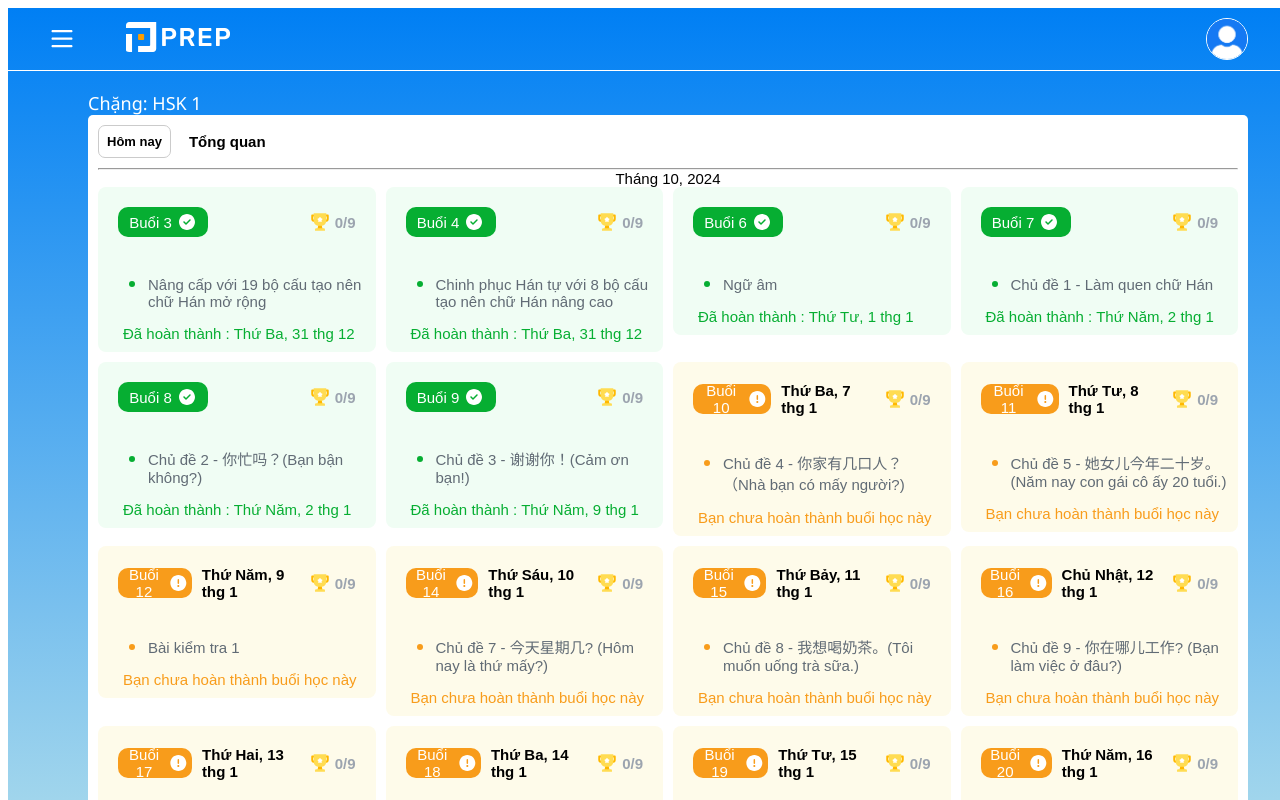
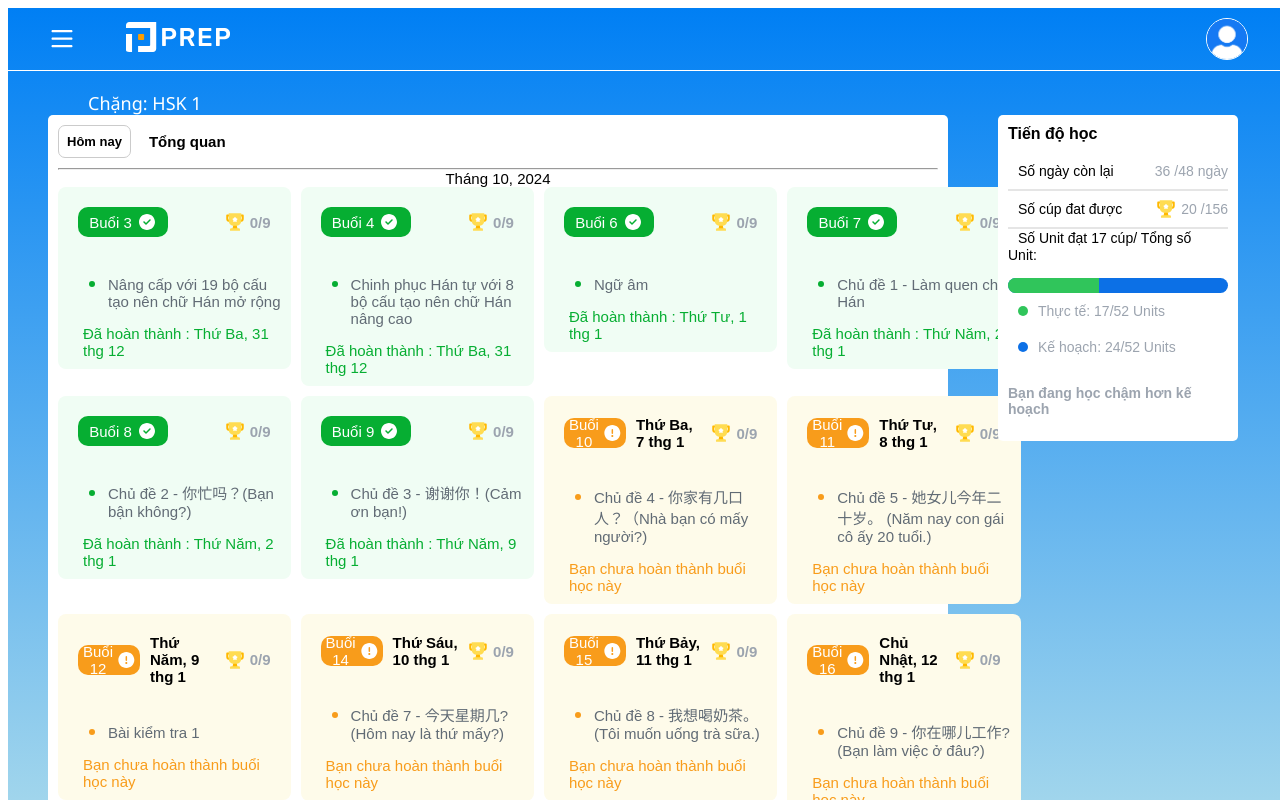
Before and after one commit to thuhuong1234/test-ui, a Vue app: page / in a window 1280 px wide. Shown: the top 800 px of the page. Built offline with nearby package versions, Linux system fonts and the light colour scheme.

Commit message:
Implement process container

```diff
--- a/src/App.vue
+++ b/src/App.vue
@@ -7,9 +7,10 @@
           Chặng: {{ data.level_name }}
         </label>
         <div class="dashboard">
-          <div class="dashboard-header">
-            <div class="dashboard-btn">Hôm nay</div>
-            <div class="dashboard-title">Tổng quan</div>
+          <div class="sessions">
+            <div class="sessions-header">
+              <div class="sessions-btn">Hôm nay</div>
+              <div class="sessions-title">Tổng quan</div>
             </div>
             <hr class="hr" />
             <div class="month">
@@ -18,6 +19,9 @@
             </div>
             <AppMain />
           </div>
+          <SessionProcess />
+        </div>
+
 
       </div>
     </main>
@@ -28,6 +32,7 @@
 import AppHeader from "@/components/AppHeader.vue";
 import AppMain from "@/components/AppMain.vue";
 import data from "@/server/api/data";
+import SessionProcess from "./components/SessionProcess.vue";
 </script>
 <style scoped>
 * {
@@ -62,11 +67,16 @@ import data from "@/server/api/data";
 }
 
 .dashboard {
+  display: flex;
+  gap: 10px;
+}
+
+.sessions {
   background-color: #fff;
   border-radius: 5px;
   padding: 10px;
-  margin-left: 40px;
   color: black;
+  width: 75%;
 }
 
 .level-name {
@@ -74,13 +84,13 @@ import data from "@/server/api/data";
   font-size: large;
 }
 
-.dashboard-header {
+.sessions-header {
   display: flex;
   gap: 10px;
   padding-bottom: 10px;
 }
 
-.dashboard-btn {
+.sessions-btn {
   border: 1px solid #cbcbcb;
   border-radius: 7px;
   padding: 8px;
@@ -88,7 +98,7 @@ import data from "@/server/api/data";
   font-size: 13px;
 }
 
-.dashboard-title {
+.sessions-title {
   padding: 8px;
   font-weight: bold;
 }
--- /dev/null
+++ b/src/components/SessionProcess.vue
@@ -0,0 +1,168 @@
+<template>
+    <div class="session-process">
+        <div class="title">Tiến độ học</div>
+        <div class="days-remaining">
+            <span>Số ngày còn lại </span>
+            <div class="count">
+                {{ data.remaining_duration }} /{{ data.duration }} ngày
+            </div>
+        </div>
+        <hr />
+        <div class="earned-cups">
+            <span>Số cúp đat được</span>
+            <div class="count"> <img :src="trophy" alt="Cup">{{ data.missions.earned_cups }} /{{
+                data.missions.total_cups }} </div>
+        </div>
+        <hr />
+        <div class="progress-container">
+            <span>Số Unit đạt {{ data.missions.actual_completed_units }} cúp/ Tổng số Unit:</span>
+            <div class="progress">
+                <div class="progress-fill actual" :style="{ width: actualProgress + '%' }"></div>
+            </div>
+            <div class="progress-bar">
+                <span class="progress-label">
+                    <div class="dot actual"></div>Thực tế: {{ data.missions.actual_completed_units }}/{{
+                        data.missions.total_units }} Units
+                </span>
+                <span class="progress-label">
+                    <div class="dot expected"></div>Kế hoạch: {{ data.missions.expected_completed_units }}/{{
+                        data.missions.total_units }} Units
+                </span>
+            </div>
+
+            <p class="status-label">{{ statusMessage }}</p>
+        </div>
+    </div>
+</template>
+<script setup>
+import { computed } from 'vue';
+import data from '@/server/api/data';
+import trophy from '@/assets/images/trophy.svg';
+const actualProgress = computed(() => {
+    return (
+        (data.missions.actual_completed_units / (data.missions.expected_completed_units + data.missions.actual_completed_units)) *
+        100
+    ).toFixed(2);
+});
+
+const statusMessage = computed(() => {
+    if (
+        data.missions.actual_completed_units >
+        data.missions.expected_completed_units
+    ) {
+        return "Bạn đang học nhanh hơn kế hoạch";
+    } else if (
+        data.missions.actual_completed_units ===
+        data.missions.expected_completed_units
+    ) {
+        return "Bạn đang học đúng với kế hoạch";
+    } else {
+        return "Bạn đang học chậm hơn kế hoạch";
+    }
+});
+
+</script>
+<style scoped>
+.session-process {
+    background-color: #fff;
+    border-radius: 5px;
+    padding: 10px;
+    margin-left: 40px;
+    color: black;
+    width: 20%;
+    height: fit-content;
+}
+
+.title {
+    font-weight: bold;
+    font-size: 16px;
+    margin-bottom: 10px;
+}
+
+.days-remaining,
+.earned-cups {
+    display: flex;
+    justify-content: space-between;
+    align-items: center;
+}
+
+.days-remaining span,
+.earned-cups span,
+.progress-container span {
+    font-weight: 520;
+    font-size: 14px;
+    margin: 10px;
+}
+
+.count {
+    color: #9ca4af;
+    display: flex;
+    align-items: center;
+    gap: 5px;
+    font-size: 14px;
+}
+
+hr {
+    border: 0.1px solid #e5e5e5;
+    margin: 0px;
+}
+
+.progress-bar {
+    margin-bottom: 20px;
+    display: flex;
+    flex-direction: column;
+}
+
+.progress-label {
+    font-size: 14px;
+    margin-top: 15px;
+    color: #9ca4af;
+}
+
+.progress {
+    width: 100%;
+    height: 15px;
+    background-color: #0c70e6;
+    border-radius: 8px;
+    overflow: hidden;
+    position: relative;
+    margin-top: 15px;
+}
+
+.progress-fill {
+    height: 100%;
+    position: absolute;
+    top: 0;
+    left: 0;
+}
+
+.progress-fill.actual {
+    background-color: #30c55b;
+}
+
+.progress-fill.expected {
+    background-color: #0c70e6;
+}
+
+.status-label {
+    font-size: 14px;
+    color: #9ca4af;
+    font-weight: bold;
+}
+
+.dot {
+    width: 10px;
+    height: 10px;
+    border-radius: 50%;
+    display: inline-block;
+    margin-right: 10px;
+}
+
+.dot.actual {
+    background-color: #30c55b;
+}
+
+.dot.expected {
+    background-color: #0c70e6;
+}
+</style>
```
Lines whose indentation alone changed are shown as unchanged.
